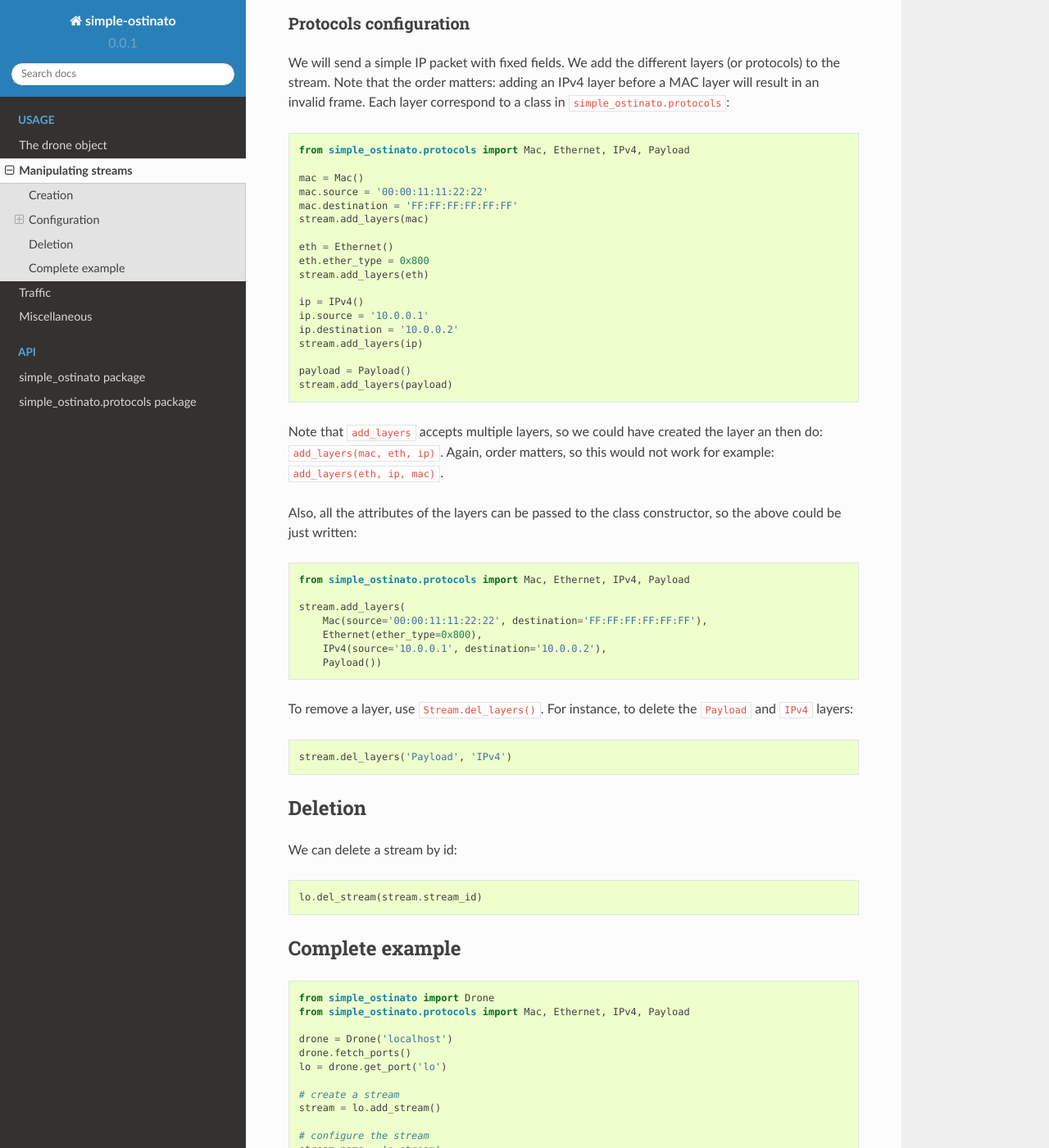
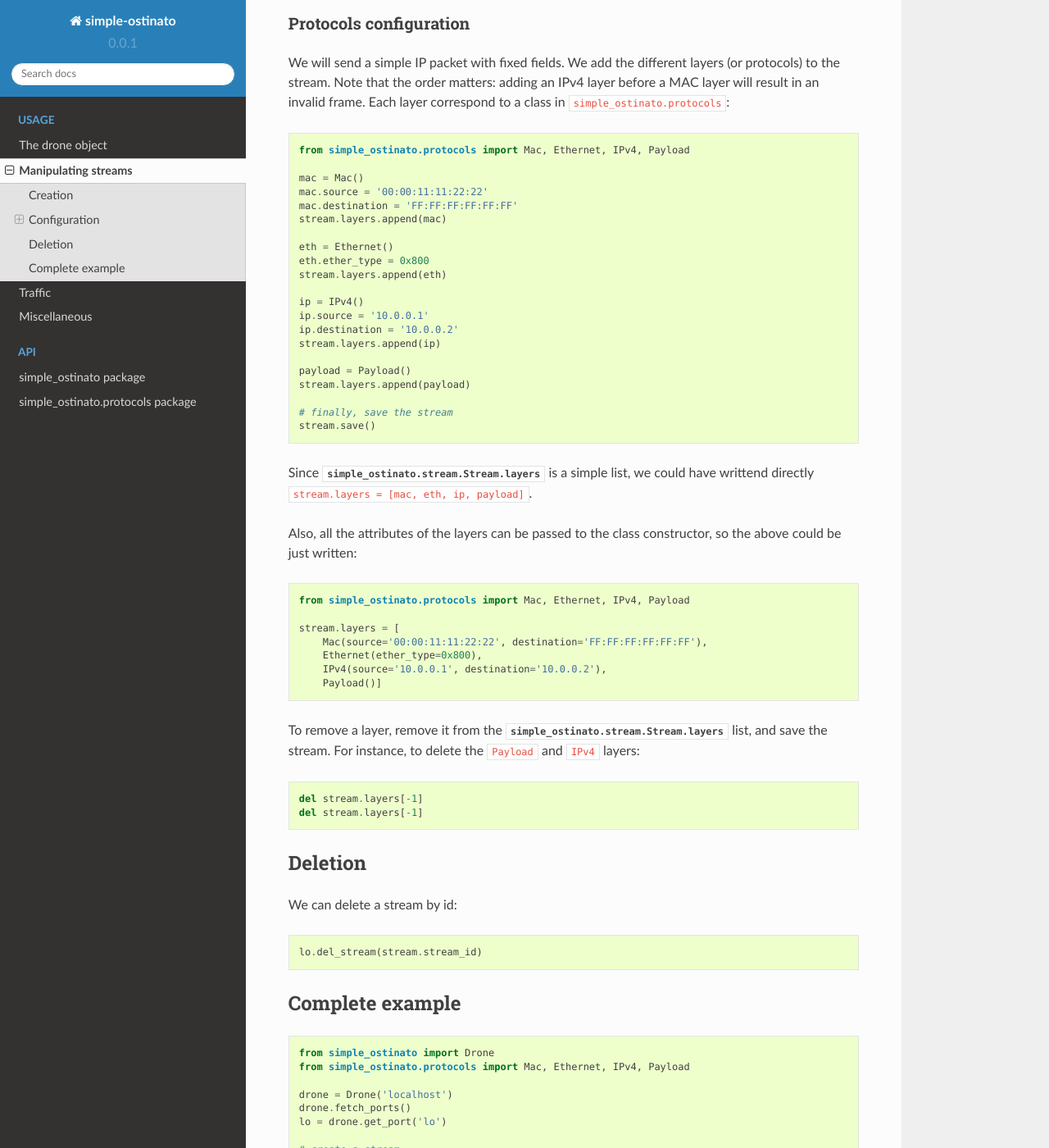
Before and after one commit to little-dude/simple-ostinato, a Sphinx documentation site: the page built from doc/source/streams.rst, in a window 1280 px wide and 1400 px high, scrolled down 934 px. Shown: the whole window at 82% size. Built offline with Sphinx 7.4.7 and the Read the Docs theme 2.0.0, drawn with Linux system fonts in a browser that asks for light colours; some of the changed text lies outside the part shown.

Commit message:
update doc for layers

```diff
--- a/doc/source/streams.rst
+++ b/doc/source/streams.rst
@@ -63,23 +63,25 @@ class in ``simple_ostinato.protocols``:
     mac = Mac()
     mac.source = '00:00:11:11:22:22'
     mac.destination = 'FF:FF:FF:FF:FF:FF'
-    stream.add_layers(mac)
+    stream.layers.append(mac)
 
     eth = Ethernet()
     eth.ether_type = 0x800
-    stream.add_layers(eth)
+    stream.layers.append(eth)
 
     ip = IPv4()
     ip.source = '10.0.0.1'
     ip.destination = '10.0.0.2'
-    stream.add_layers(ip)
+    stream.layers.append(ip)
 
     payload = Payload()
-    stream.add_layers(payload)
+    stream.layers.append(payload)
 
-Note that ``add_layers`` accepts multiple layers, so we could have created the
-layer an then do: ``add_layers(mac, eth, ip)``. Again, order matters, so this
-would not work for example: ``add_layers(eth, ip, mac)``.
+    # finally, save the stream
+    stream.save()
+
+Since :attr:`simple_ostinato.stream.Stream.layers` is a simple list, we could
+have writtend directly ``stream.layers = [mac, eth, ip, payload]``.
 
 Also, all the attributes of the layers can be passed to the class constructor,
 so the above could be just written:
@@ -88,18 +90,20 @@ so the above could be just written:
 
     from simple_ostinato.protocols import Mac, Ethernet, IPv4, Payload
 
-    stream.add_layers(
+    stream.layers = [
         Mac(source='00:00:11:11:22:22', destination='FF:FF:FF:FF:FF:FF'),
         Ethernet(ether_type=0x800),
         IPv4(source='10.0.0.1', destination='10.0.0.2'),
-        Payload())
+        Payload()]
 
-To remove a layer, use ``Stream.del_layers()``. For instance, to delete the
-``Payload`` and ``IPv4`` layers:
+To remove a layer, remove it from the
+:attr:`simple_ostinato.stream.Stream.layers` list, and save the stream. For
+instance, to delete the ``Payload`` and ``IPv4`` layers:
 
 .. code-block:: python
 
-    stream.del_layers('Payload', 'IPv4')
+    del stream.layers[-1]
+    del stream.layers[-1]
 
 
 --------
@@ -142,14 +146,14 @@ Complete example
     stream.save()
 
     # Add layers
-    stream.add_layers(
+    stream.layers = [
         Mac(source='00:00:11:11:22:22', destination='FF:FF:FF:FF:FF:FF'),
         Ethernet(ether_type=0x800),
         IPv4(source='10.0.0.1', destination='10.0.0.2'),
-        Payload())
+        Payload()]
 
-    # Delete layers
-    stream.del_layers('Payload', 'IPv4')
+    # Delete the ip and payload layers
+    stream.layers = stream.layers[:-2]
 
     # Delete stream
     lo.del_stream(stream.stream_id)
```
Also changed, not shown: doc/source/traffic.rst (+4 -4 lines).
